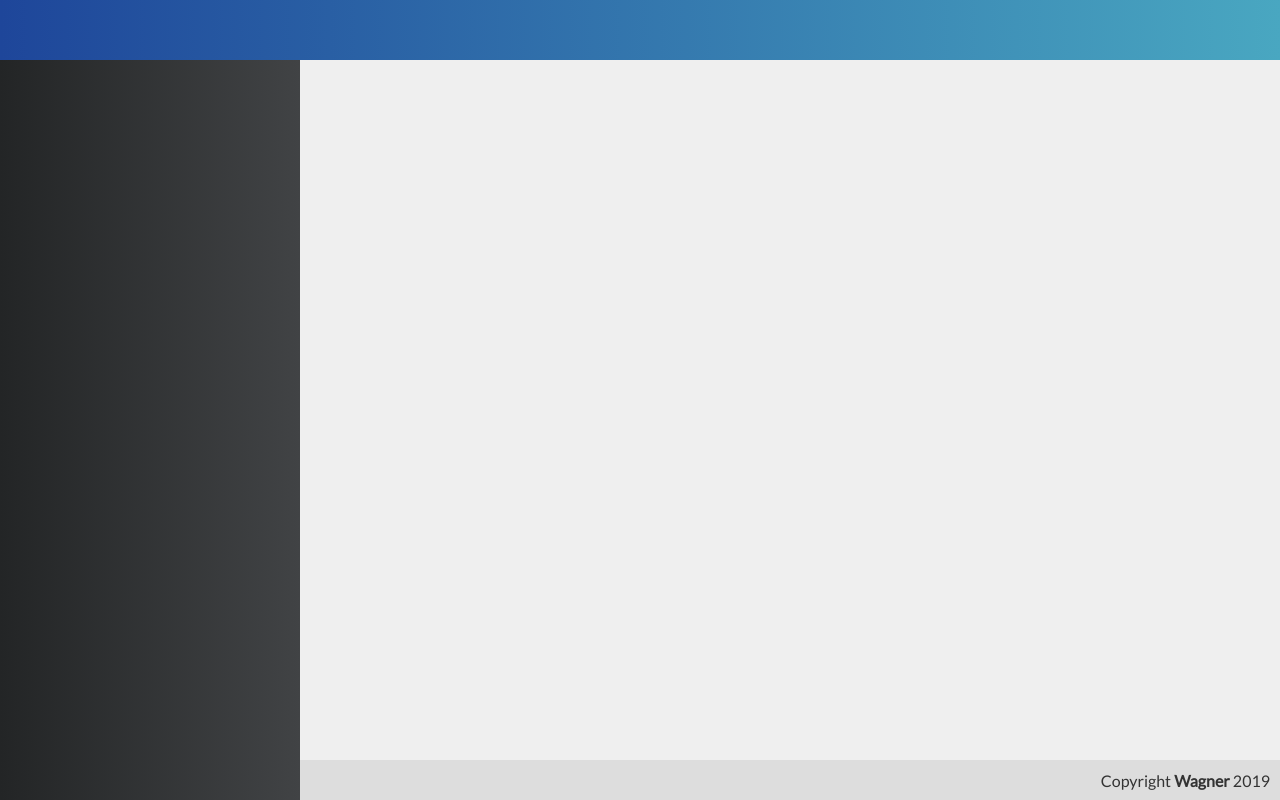
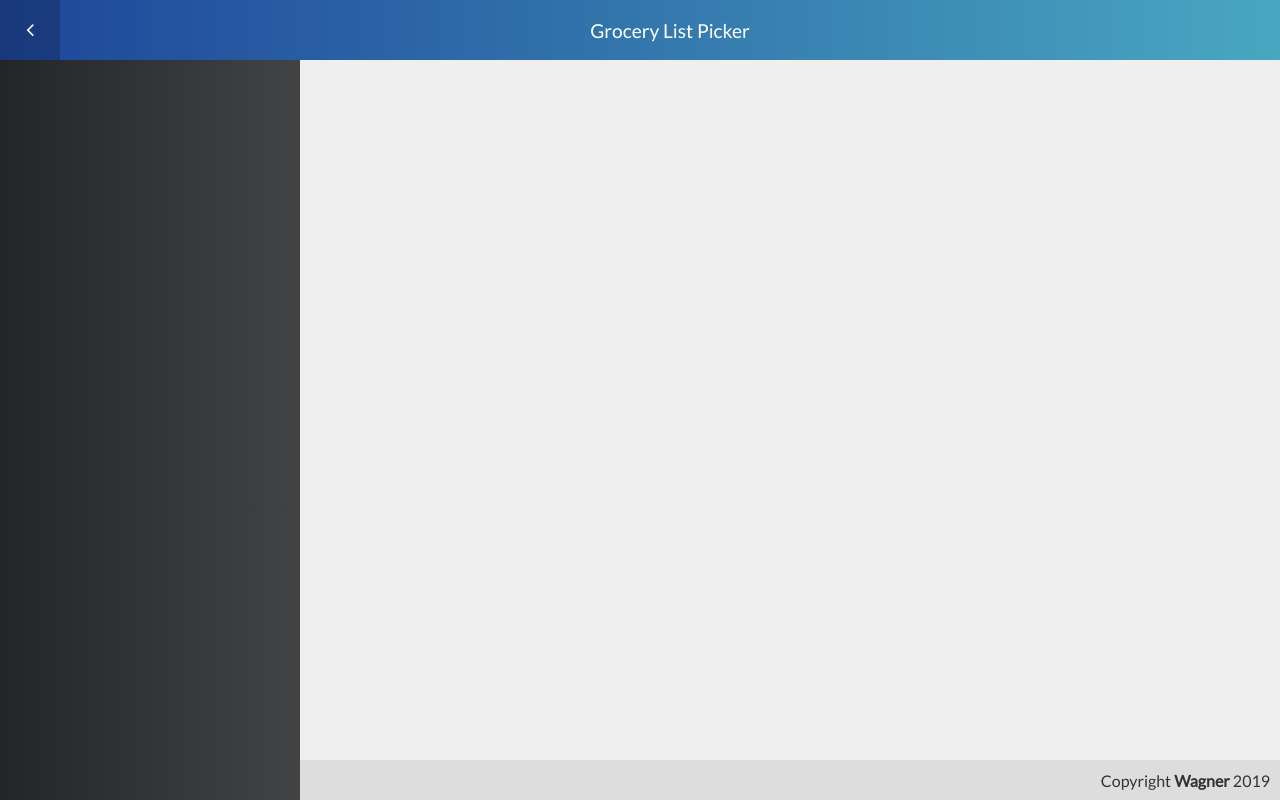
Before and after one commit to wdamaral/ListPicker, a Vue app in the folder frontend/: page / in a window 1280 px wide. Built offline with nearby package versions, Linux system fonts and the light colour scheme.

Commit message:
Add STORE / Vuex

```diff
--- a/frontend/src/App.vue
+++ b/frontend/src/App.vue
@@ -1,6 +1,6 @@
 <template>
-  <div id="app">
-    <Header />
+  <div id="app" :class="{'hide-menu' : !isMenuVisible}">
+    <Header title="Grocery List Picker" :hideToggle="false"/>
     <Menu />
     <Content />
     <Footer />
@@ -8,13 +8,15 @@
 </template>
 
 <script>
+import { mapState } from 'vuex'
 import Header from "@/components/template/Header"
 import Menu from "@/components/template/Menu"
 import Content from "@/components/template/Content"
 import Footer from "@/components/template/Footer"
 export default {
   name: 'App',
-  components: {Header, Menu, Content, Footer}
+  components: {Header, Menu, Content, Footer},
+  computed: mapState(['isMenuVisible'])
 }
 </script>
 <style>
@@ -35,7 +37,14 @@
     grid-template-areas:
       "header header"
       "menu content"
-      "menu footer"
+      "menu footer";
 
   }
+
+  #app.hide-menu {
+    grid-template-areas:
+      "header header"
+      "content content"
+      "footer footer";
+  }
 </style>
--- a/frontend/src/components/template/Footer.vue
+++ b/frontend/src/components/template/Footer.vue
@@ -6,7 +6,7 @@
 
 <script>
 export default {
-
+    name: 'Footer'
 }
 </script>
 
--- a/frontend/src/components/template/Header.vue
+++ b/frontend/src/components/template/Header.vue
@@ -1,10 +1,31 @@
 <template>
-    <header class="header"></header>
+    <header class="header">
+        <a class="toggle" @click="toggleMenu" v-if="!hideToggle">
+            <i class="fa fa-lg" :class="icon"></i>
+        </a>
+        <h1 class="title">
+            {{ title }}
+        </h1>
+    </header>
 </template>
 
 <script>
 export default {
-    name: 'Header'
+    name: 'Header',
+    props: {
+        title: String,
+        hideToggle: Boolean,
+    },
+    computed: {
+        icon() {
+            return this.$store.state.isMenuVisible ? "fa-angle-left" : "fa-angle-down"
+        }
+    },
+    methods: {
+        toggleMenu() {
+            this.$store.commit('toggleMenu')
+        }
+    },
 
 }
 </script>
@@ -18,4 +39,34 @@
         justify-content: center;
         align-items: center;
     }
+
+    .title {
+        font-size: 1.2rem;
+        color: #fff;
+        font-weight: 100;
+        flex-grow: 1;
+        text-align: center;
+    }
+
+    .title a {
+        color: #FFF;
+        text-decoration: none;
+    }
+
+    header.header > a.toggle {
+        width: 60px;
+        height: 100%;
+        color: #FFF;
+        justify-self: flex-start;
+        text-decoration: none;
+
+        display: flex;
+        justify-content: center;
+        align-items: center;
+    }
+
+    header.header > a.toggle:hover {
+        background-color: rgba(0, 0, 0, 0.2);
+
+    }
 </style>
--- a/frontend/src/components/template/Menu.vue
+++ b/frontend/src/components/template/Menu.vue
@@ -1,10 +1,12 @@
 <template>
-    <aside class="menu"></aside>
+    <aside class="menu" v-if="isMenuVisible"></aside>
 </template>
 
 <script>
+import { mapState } from 'vuex'
 export default {
-    name: 'Menu'
+    name: 'Menu',
+    computed: mapState(['isMenuVisible'])
 }
 </script>
 
--- /dev/null
+++ b/frontend/src/config/store.js
@@ -0,0 +1,19 @@
+import Vue from 'vue'
+import Vuex from 'vuex'
+
+Vue.use(Vuex)
+
+export default new Vuex.Store({
+    state: {
+        isMenuVisible: true
+    },
+    mutations: {
+        toggleMenu(state, isVisible) {
+            if(isVisible === undefined) {
+                state.isMenuVisible = !state.isMenuVisible
+            } else {
+                state.isMenuVisible = isVisible
+            }
+        }
+    }
+})
--- a/frontend/src/main.js
+++ b/frontend/src/main.js
@@ -1,8 +1,11 @@
+import 'font-awesome/css/font-awesome.min.css'
 import Vue from 'vue'
 import App from './App.vue'
+import store from './config/store'
 
 Vue.config.productionTip = false
 
 new Vue({
+  store,
   render: h => h(App),
 }).$mount('#app')
```
Also changed, not shown: frontend/package.json (+6 -1 lines), 1 other file (tests, documents, lock files or other folders).
